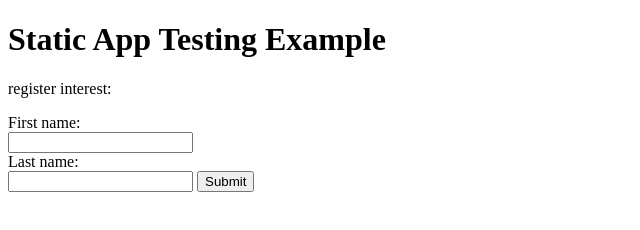
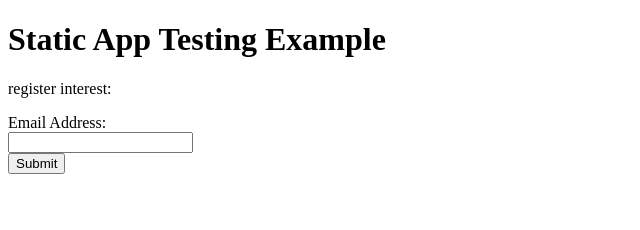
Before and after one commit to charlesgibbons/sampletesting, a plain HTML site: page index.html in a window 1280 px wide. Shown: the whole page, without its empty margins (0-640 px from the left). Drawn offline with Linux system fonts and the light colour scheme.

Commit message:
Add files via upload

```diff
--- a/index.html
+++ b/index.html
@@ -9,10 +9,8 @@
     <h1>Static App Testing Example</h1>
     <p>register interest:</p>
     <form>
-        <label for="fname">First name:</label><br>
-        <input type="text" id="fname" name="fname"><br>
-        <label for="lname">Last name:</label><br>
-        <input type="text" id="lname" name="lname">
+        <label for="email">Email Address:</label><br>
+        <input type="text" id="email" name="email"><br>
         <input type="submit" value="Submit">
     </form>
 
```
